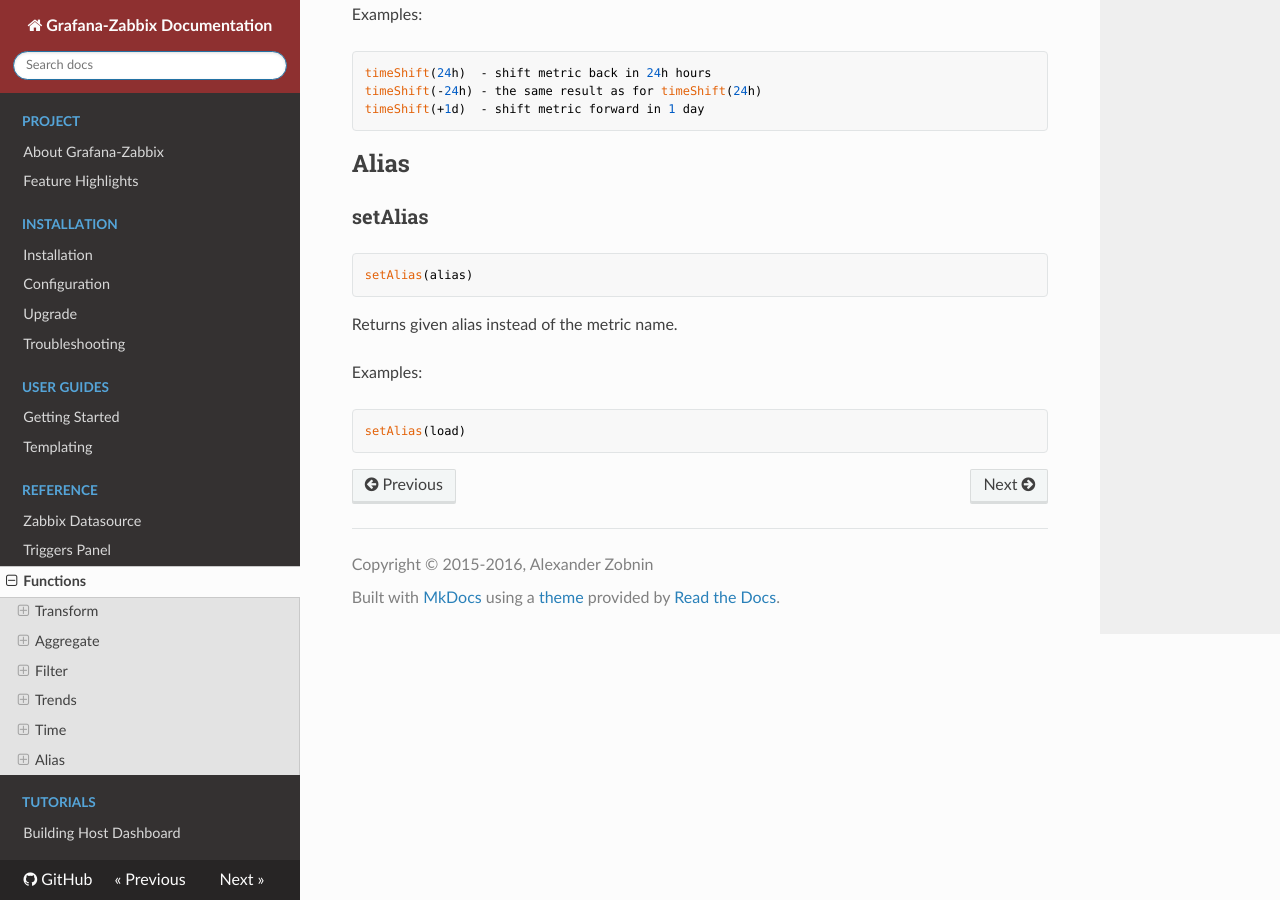
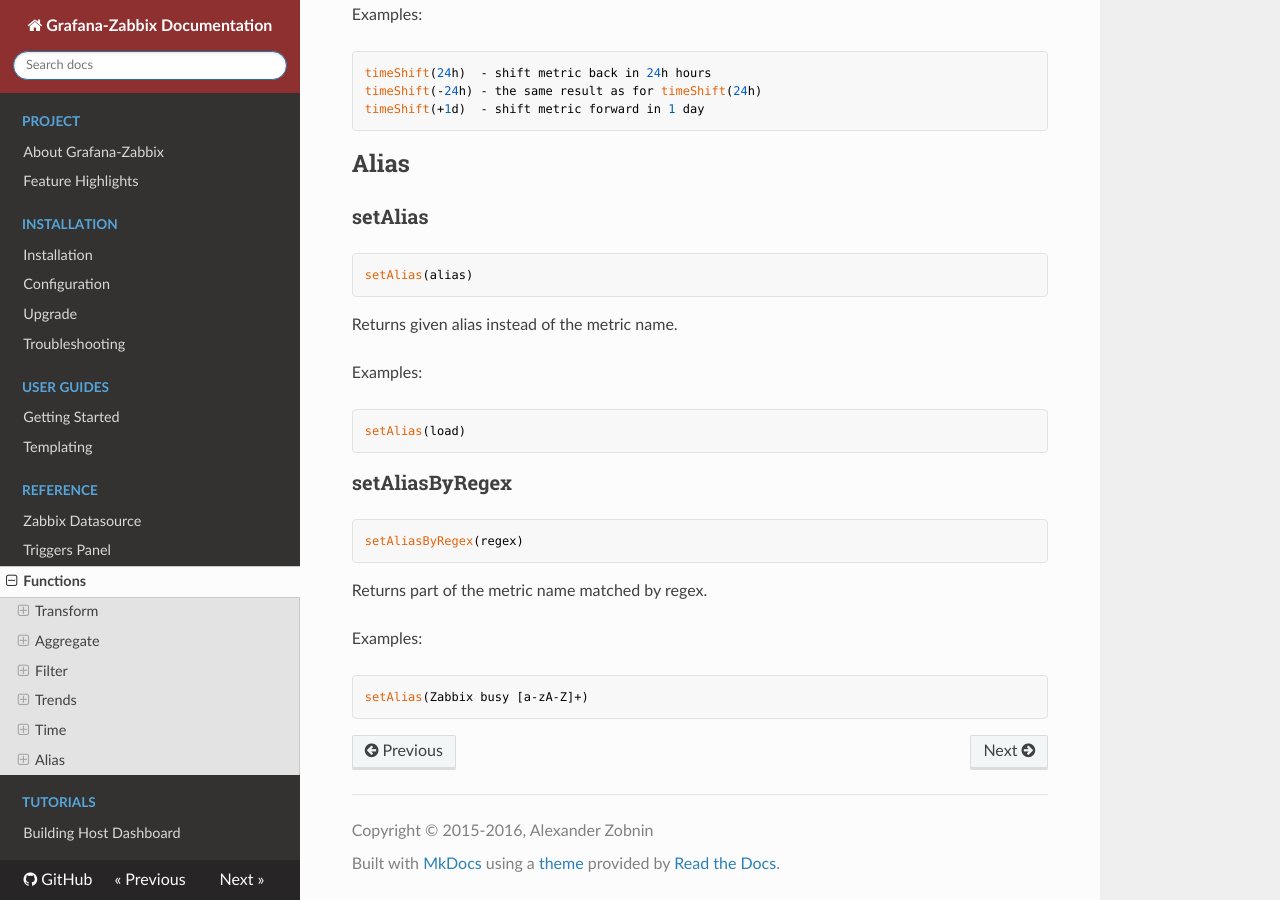
Before and after one commit to grafana/grafana-zabbix, an MkDocs documentation site: the page built from docs/sources/reference/functions.md, in a window 1280 px wide and 900 px high, scrolled down 3044 px. Built offline with MkDocs 1.6.1, drawn with Linux system fonts in a browser that asks for light colours; nearby versions of some CDN libraries; old or Windows-style settings are respelled for this version of MkDocs.

Commit message:
Update functions.md

````diff
--- a/docs/sources/reference/functions.md
+++ b/docs/sources/reference/functions.md
@@ -146,3 +146,15 @@
 ```
 setAlias(load)
 ```
+
+### setAliasByRegex
+```
+setAliasByRegex(regex)
+```
+
+Returns part of the metric name matched by regex.
+
+Examples:
+```
+setAlias(Zabbix busy [a-zA-Z]+)
+```
````
